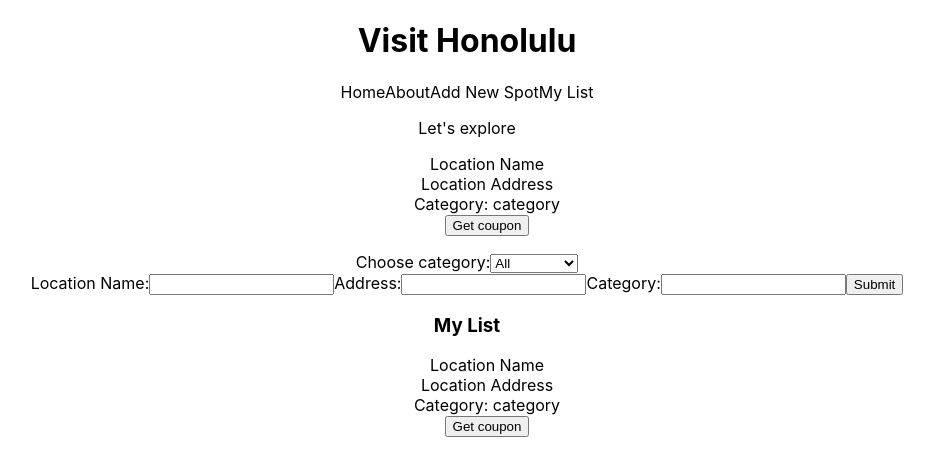
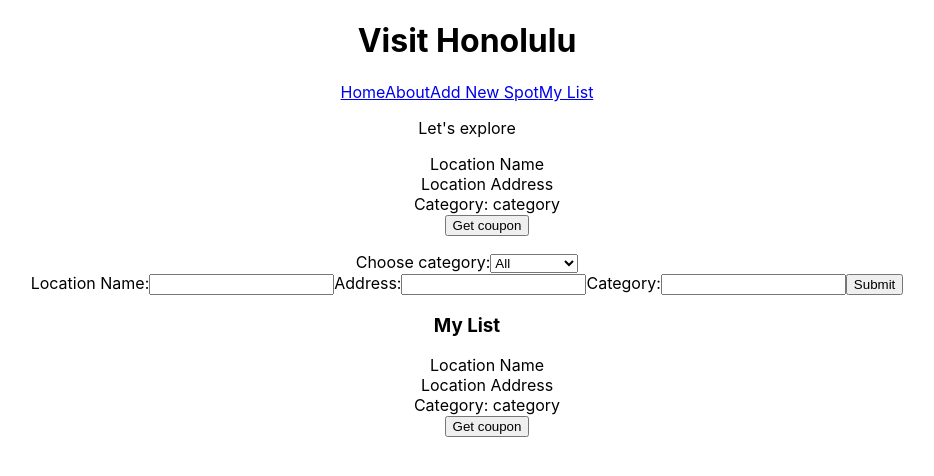
Before and after one commit to Pokasana/phase-2-project, a React (Create React App) app: page / in a window 1280 px wide. Shown: the top 476 px of the page, without its empty margins (173-1107 px from the left). Built offline with nearby package versions, Linux system fonts and the light colour scheme.

Commit message:
add JSX to render NavLink in NavBar component

```diff
--- a/src/NavBar.js
+++ b/src/NavBar.js
@@ -4,10 +4,10 @@ import { NavLink } from 'react-router-dom';
 function NavBar() {
     return (
       <nav className="navBar">
-        <a>Home</a>
-        <a>About</a>
-        <a>Add New Spot</a>
-        <a>My List</a>
+        <NavLink to="/">Home</NavLink>
+        <NavLink to="/about">About</NavLink>
+        <NavLink to="/add">Add New Spot</NavLink>
+        <NavLink to="/mylist">My List</NavLink>
       </nav>
     )
   };
```
